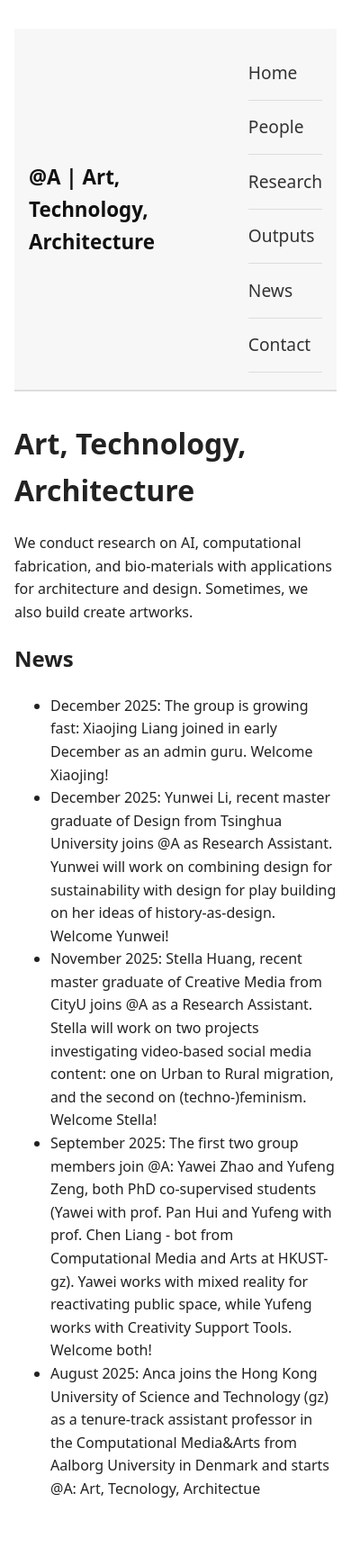
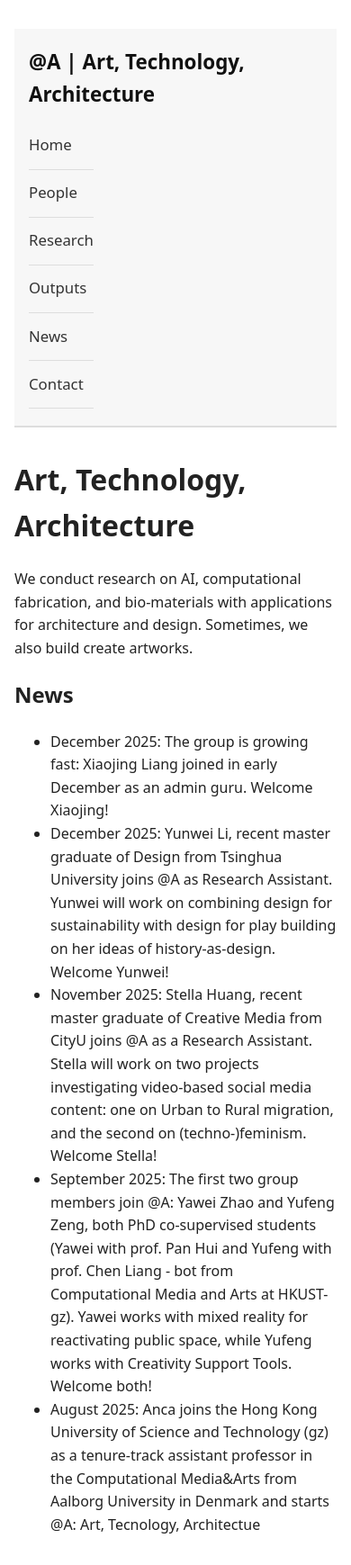
Before and after one commit to anqua/at-a, a Jekyll site: the page built from index.md, in a window 390 px wide. Shown: the whole page at 90% size. Built offline with Jekyll 4.4.1, drawn with Linux system fonts in a browser that asks for light colours; before the commit the page ends 1700 px from its top, so only the background shows below that.

Commit message:
Update style.css

```diff
--- a/assets/css/style.css
+++ b/assets/css/style.css
@@ -43,6 +43,23 @@ header {
 
 .site-nav a:hover {
   text-decoration: underline;
+}
+
+@media (max-width: 768px) {
+  .header-inner {
+    flex-direction: column;
+    align-items: flex-start;
+  }
+
+  .site-nav {
+    margin-top: 0.8em;
+  }
+
+  .site-nav a {
+    margin-left: 0;
+    margin-right: 1em;
+    font-size: 1.05em;
+  }
 }
 
 
```
